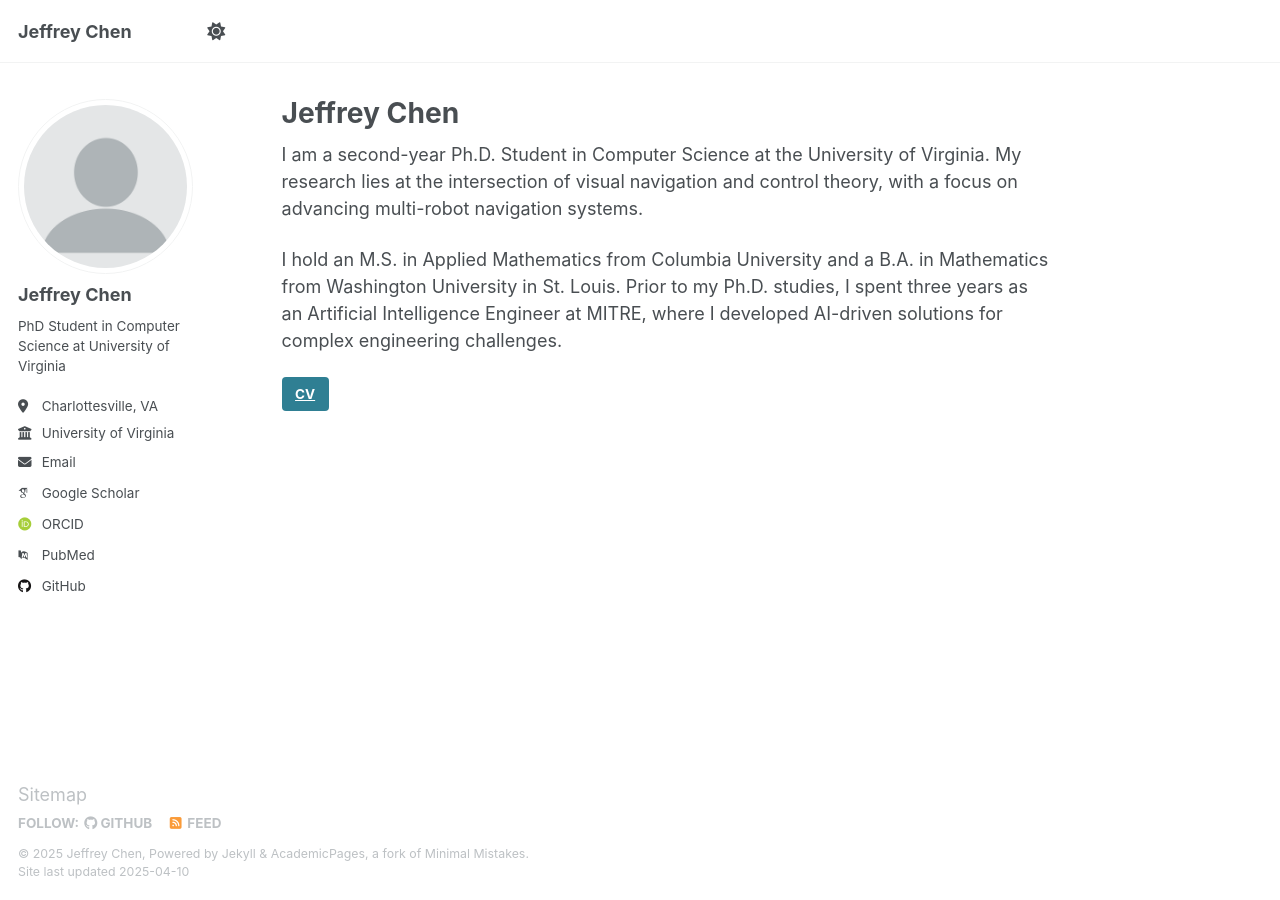
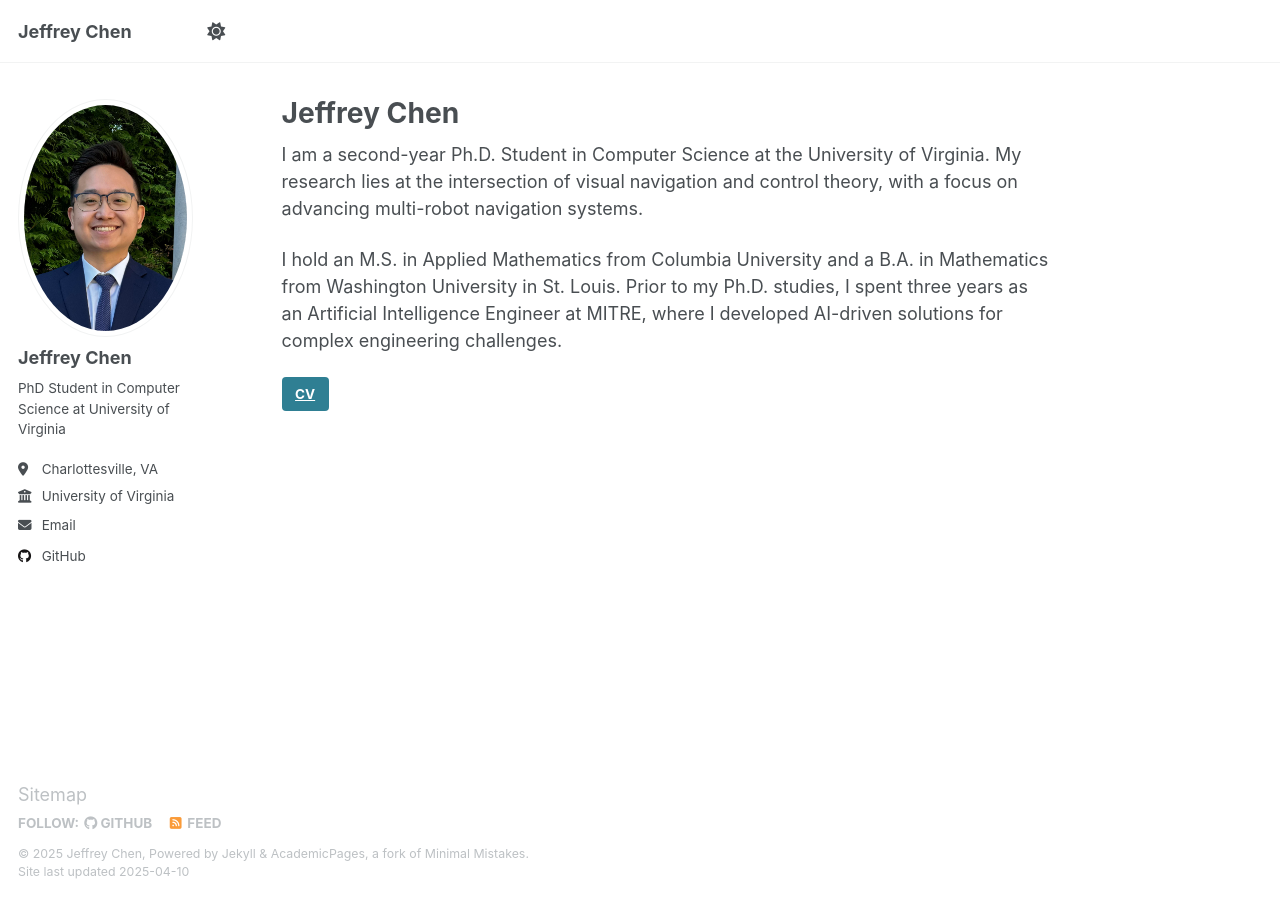
Before and after one commit to jeffchen888/jeffchen888.github.io, a Jekyll site: the page built from _pages/about.md, in a window 1280 px wide. Built offline with Jekyll 4.4.1, drawn with Linux system fonts in a browser that asks for light colours; some web fonts are replaced.

```diff
--- a/_config.yml
+++ b/_config.yml
@@ -22,7 +22,7 @@ repository               : "jeffchen888.github.io"
 #               Additional customization can be done by editing /_includes/author-profile.html
 author:
   # Biographic information
-  avatar           : "profile.png"
+  avatar           : "new_profile.jpg"
   name             : "Jeffrey Chen"
   pronouns         : # example: "she/her"
   bio              : "PhD Student in Computer Science at University of Virginia"
@@ -33,11 +33,11 @@ author:
 
   # Academic websites
   arxiv            : # URL - Update with the correct link to your profile
-  googlescholar    : "https://scholar.google.com/citations?user=PS_CX0AAAAAJ"
+  googlescholar    : #"https://scholar.google.com/citations?user=PS_CX0AAAAAJ"
   impactstory      : # URL
-  orcid            : "http://orcid.org/yourorcidurl"
+  orcid            : #"http://orcid.org/yourorcidurl"
   semantic         : # URL
-  pubmed           : "https://www.ncbi.nlm.nih.gov/pubmed/?term=john+snow"
+  pubmed           : #"https://www.ncbi.nlm.nih.gov/pubmed/?term=john+snow"
   researchgate     : # URL
   scopus           : # URL
 
```
Also changed, not shown: images/new_profile.jpg (added).
